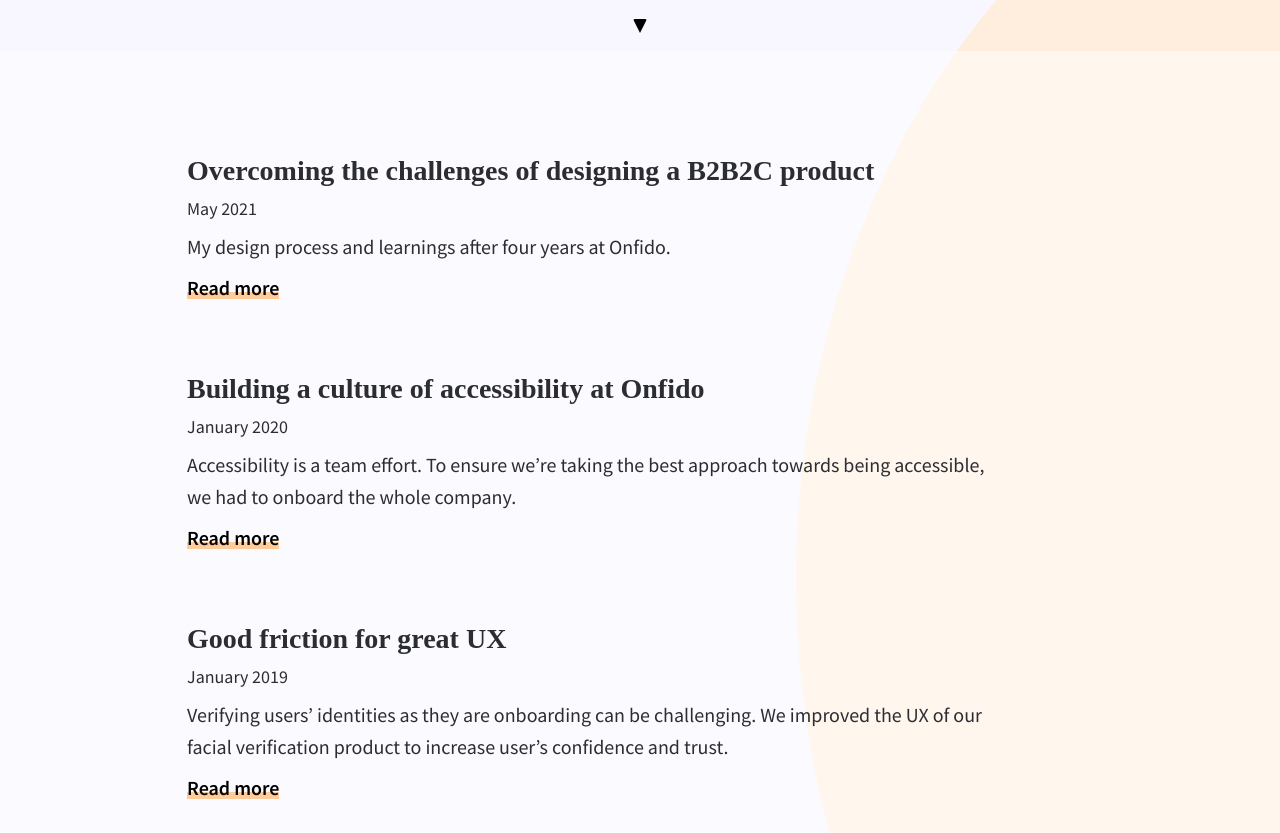
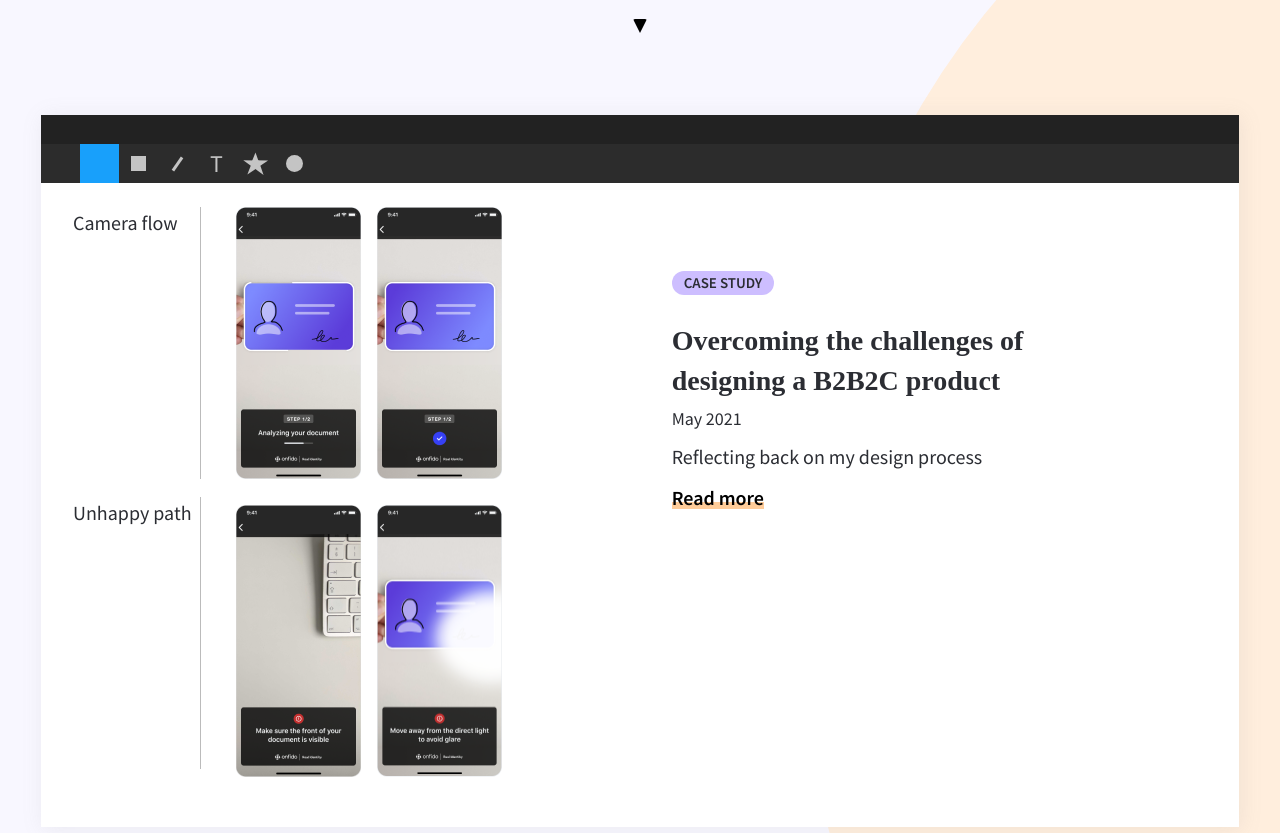
Before and after one commit to charlotte-sferruzza/portfolio, a Gatsby site: page / in a window 1280 px wide. Shown: the part 749-1582 px from the top of the page. Built offline with nearby package versions, Linux system fonts and the light colour scheme; Gatsby itself is replaced by a stand-in of ours; a web font is replaced by a local one.

Commit message:
Add figma work article section

```diff
--- a/gatsby-config.js
+++ b/gatsby-config.js
@@ -27,7 +27,7 @@ module.exports = {
         background_color: `#CDBEFF`,
         theme_color: `#CDBEFF`,
         display: `minimal-ui`,
-        icon: `src/images/gatsby-icon.png`, // This path is relative to the root of the site.
+        icon: `src/images/smiley-happy.png`, // This path is relative to the root of the site.
       },
     },
     `gatsby-plugin-gatsby-cloud`,
--- a/src/components/block.js
+++ b/src/components/block.js
@@ -75,7 +75,6 @@ const Block = ({
   isSmaller = false,
   listSpacing = false,
 }) => {
-  console.log(listSpacing)
   return (
     <Container
       id={`#${id}`}
--- /dev/null
+++ b/src/components/figmaBoard.js
@@ -0,0 +1,250 @@
+import React from "react"
+import { Link } from "gatsby"
+import styled from "@emotion/styled"
+import screen1 from "../images/screen1.png"
+import screen2 from "../images/screen2.png"
+import screen3 from "../images/screen3.png"
+import screen4 from "../images/screen4.png"
+import Block from "../components/block"
+
+const Board = styled.div`
+  width: 100%;
+  background: white;
+  box-shadow: 2px 2px 20px #88888821;
+  @media (max-width: 900px) {
+    max-width: 520px;
+    margin: auto;
+  }
+`
+
+const Header = styled.div`
+  width: 100%;
+  height: 29px;
+  background: #222222;
+`
+
+const Toolbar = styled.div`
+  width: 100%;
+  height: 39px;
+  background: #2c2c2c;
+  display: flex;
+`
+
+const ToolContainer = styled.div(
+  ({ background }) => `
+  background: ${background === "blue" ? "#18A0FB" : "none"};
+  height: 100%;
+  width: 39px;
+  display: flex;
+  alignItems: center;
+  justifyontent: center;
+  display: flex;
+  align-items: center;
+  justify-content: center;
+  `
+)
+
+const ShapeSquare = styled.div`
+  width: 15px;
+  height: 15px;
+  background: #c4c4c4;
+`
+
+const ShapeLine = styled.div`
+  width: 3px;
+  height: 16px;
+  background: #c4c4c4;
+  transform: rotate(35deg);
+`
+
+const ShapeCircle = styled.div`
+  width: 17px;
+  height: 17px;
+  background: #c4c4c4;
+  border-radius: 100%;
+`
+
+const ShapeText = styled.p`
+  font-size: 24px;
+  color: #c4c4c4;
+  margin: 0;
+`
+
+const ShapeStar = styled.div`
+  margin: 50px 0;
+  position: relative;
+  display: block;
+  color: #c4c4c4;
+  width: 0px;
+  height: 0px;
+  border-right: 100px solid transparent;
+  border-bottom: 70px solid #c4c4c4;
+  border-left: 100px solid transparent;
+  transform: scale(0.125) rotate(36deg);
+
+  &:before {
+    border-bottom: 80px solid #c4c4c4;
+    border-left: 30px solid transparent;
+    border-right: 30px solid transparent;
+    position: absolute;
+    height: 0;
+    width: 0;
+    top: -45px;
+    left: -65px;
+    display: block;
+    content: "";
+    transform: rotate(-35deg);
+  }
+
+  &:after {
+    position: absolute;
+    display: block;
+    color: #c4c4c4;
+    top: 3px;
+    left: -105px;
+    width: 0px;
+    height: 0px;
+    border-right: 100px solid transparent;
+    border-bottom: 70px solid #c4c4c4;
+    border-left: 100px solid transparent;
+    transform: rotate(-70deg);
+    content: "";
+  }
+`
+
+const BoardContents = styled.div`
+  display: flex;
+  padding: 24px 32px;
+  @media (max-width: 900px) {
+    flex-wrap: wrap;
+    padding: 48px 32px;
+  }
+`
+
+const AnnotationsContainer = styled.div`
+  display: block;
+  @media (max-width: 545px) {
+    display: none;
+  }
+`
+
+const Annotations = styled.div`
+  height: 272px;
+  margin-bottom: 18px;
+  padding-right: 8px;
+  border-right: 1px solid #bbbbbb;
+  margin-right: 35px;
+`
+
+const ImageContainer = styled.div`
+  display: flex;
+  flex-wrap: wrap;
+  min-width: 266px;
+  width: 266px;
+  justify-content: space-between;
+  @media (max-width: 400px) {
+    min-width: 100%;
+    justify-content: flex-start;
+  }
+`
+
+const Image = styled.img`
+  height: 272px;
+  width: 125px;
+  @media (max-width: 400px) {
+    margin-right: 8px;
+    height: 212px;
+    width: 95px;
+  }
+`
+
+const ArticleContainer = styled.div`
+  margin-left: 179px;
+  width: 45%;
+  padding-top: 64px;
+  width: 40%;
+  margin-left: 15%;
+  @media (max-width: 900px) {
+    padding-top: 32px;
+    width: 100%;
+    margin: 0;
+  }
+`
+
+const ArticleTag = styled.p`
+  background: #cdbeff;
+  width: fit-content;
+  padding: 0 12px;
+  font-size: 15px;
+  font-weight: 700;
+  line-height: 24px;
+  border-radius: 16px;
+  text-transform: uppercase;
+`
+
+const FigmaBoard = ({}) => {
+  return (
+    <Board>
+      <Header />
+      <Toolbar>
+        <ToolContainer></ToolContainer>
+        <ToolContainer background="blue"></ToolContainer>
+        <ToolContainer>
+          <ShapeSquare />
+        </ToolContainer>
+        <ToolContainer>
+          <ShapeLine />
+        </ToolContainer>
+        <ToolContainer>
+          <ShapeText>T</ShapeText>
+        </ToolContainer>
+        <ToolContainer>
+          <ShapeStar />
+        </ToolContainer>
+        <ToolContainer>
+          <ShapeCircle />
+        </ToolContainer>
+      </Toolbar>
+      <BoardContents>
+        <AnnotationsContainer>
+          <Annotations>
+            <p>Camera flow</p>
+          </Annotations>
+          <Annotations>
+            <p>Unhappy path</p>
+          </Annotations>
+        </AnnotationsContainer>
+        <ImageContainer>
+          <Image
+            src={screen1}
+            alt="Mobile screen showing an ID verification in progress"
+          />
+          <Image
+            src={screen2}
+            alt="Mobile screen showing a successful ID verification"
+          />
+          <Image
+            src={screen3}
+            alt="Mobile screen showing a unsuccessful document detection"
+          />
+          <Image
+            src={screen4}
+            alt="Mobile screen showing a glare detection error"
+          />
+        </ImageContainer>
+        <ArticleContainer>
+          <ArticleTag>Case Study</ArticleTag>
+          <Block
+            title="Overcoming the challenges of designing a B2B2C product"
+            date="May 2021"
+            description="Reflecting back on my design process"
+            linkText="Read more"
+            link="https://charlottesferruzza.medium.com/overcoming-the-challenges-of-designing-a-b2b2c-product-1274498738d7"
+          />
+        </ArticleContainer>
+      </BoardContents>
+    </Board>
+  )
+}
+
+export default FigmaBoard
--- a/src/content.js
+++ b/src/content.js
@@ -11,15 +11,6 @@ export default {
       work: {
         title: "",
         list: [
-          {
-            title: "Overcoming the challenges of designing a B2B2C product",
-            date: "May 2021",
-            description:
-              "My design process and learnings after four years at Onfido.",
-            linkText: "Read more",
-            link:
-              "https://charlottesferruzza.medium.com/overcoming-the-challenges-of-designing-a-b2b2c-product-1274498738d7",
-          },
           {
             title: "Building a culture of accessibility at Onfido",
             date: "January 2020",
--- a/src/pages/index.js
+++ b/src/pages/index.js
@@ -10,6 +10,7 @@ import Block from "../components/block"
 import content from "../content"
 import Shapes from "../components/shapes"
 import LinkElement from "../components/link"
+import FigmaBoard from "../components/figmaBoard"
 
 const PageContainer = styled.div`
   position: relative;
@@ -33,18 +34,29 @@ const Container = styled.div`
   margin: auto;
 `
 
-const ContrastContainer = styled.div`
+const ContrastContainer = styled.div(
+  ({ noBackground = false }) => `
   width: 100%;
   padding: 64px 0;
   max-width: 1198px;
   margin: auto;
+  background-size: 22px 22px;
+  @media (max-width: 1200px) {
+    padding: 64px 24px;
+  }
+  ${
+    !noBackground &&
+    `
   background: white;
   box-shadow: 2px 2px 20px #88888821;
 
   background: linear-gradient(90deg, white 20px, transparent 1%) center,
-    linear-gradient(white 20px, transparent 1%) center, #dedede;
+  linear-gradient(white 20px, transparent 1%) center, #dedede;
   background-size: 22px 22px;
+  `
+  }
 `
+)
 
 const SubHeading = styled.h2(
   ({ isInContrast }) => `
@@ -66,43 +78,10 @@ const ResumeLink = styled.div`
   padding: 0 24px;
 `
 
-// const Shapes = styled.div`
-//   width: 1700px;
-//   position: absolute;
-//   z-index: 0;
-//   left: -500px;
-//   right: 0;
-//   margin: auto; */
-// `
-
-// const Shape = styled.div`
-//   position: absolute;
-//   width: 1284px;
-//   height: 1596px;
-//   background: #ffeedd;
-//   top: 750px;
-//   right: -50%;
-//   border-radius: 100%;
-// `
-
-// const Shape2 = styled.div`
-//   position: absolute;
-//   width: 1284px;
-//   height: 1596px;
-//   background: #ffeedd;
-//   top: 2000px;
-//   left: -25%;
-//   border-radius: 100%;
-// `
-
 const IndexPage = () => (
   <Layout isHomePage>
     <Seo title="Home" />
     <Shapes />
-    {/* <Shapes>
-      <Shape />
-      <Shape2 />
-    </Shapes> */}
     <PageContainer>
       <Hero
         title={content.page.home.hero.title}
@@ -110,9 +89,11 @@ const IndexPage = () => (
         linkText={content.page.home.hero.linkText}
         link={content.page.home.hero.link}
       />
+      <ContrastContainer noBackground id="work">
+        <FigmaBoard />
+      </ContrastContainer>
       <ContentContainer>
-        <Container id="work">
-          <SubHeading>{content.page.home.work.title}</SubHeading>
+        <Container>
           {content.page.home.work.list.map((item, index) => (
             <Block {...item} key={index} />
           ))}
```
Also changed, not shown: src/images/gatsby-astronaut.png (deleted), src/images/gatsby-icon.png (deleted), src/images/screen1.png (added), src/images/screen2.png (added), src/images/screen3.png (added), src/images/screen4.png (added), src/images/smiley-happy.png (added).
